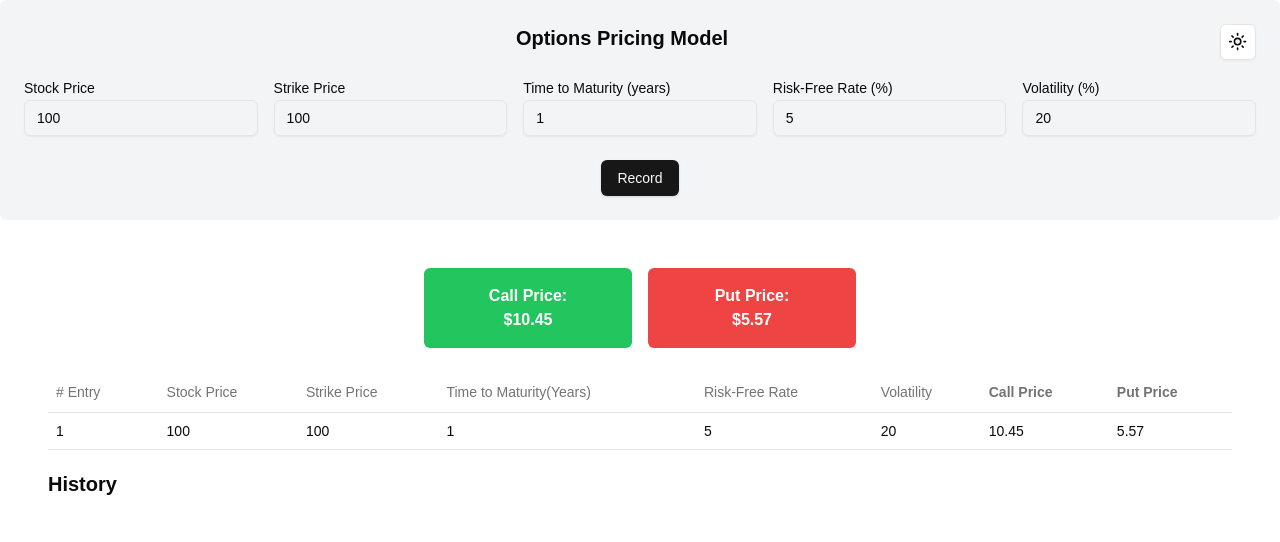
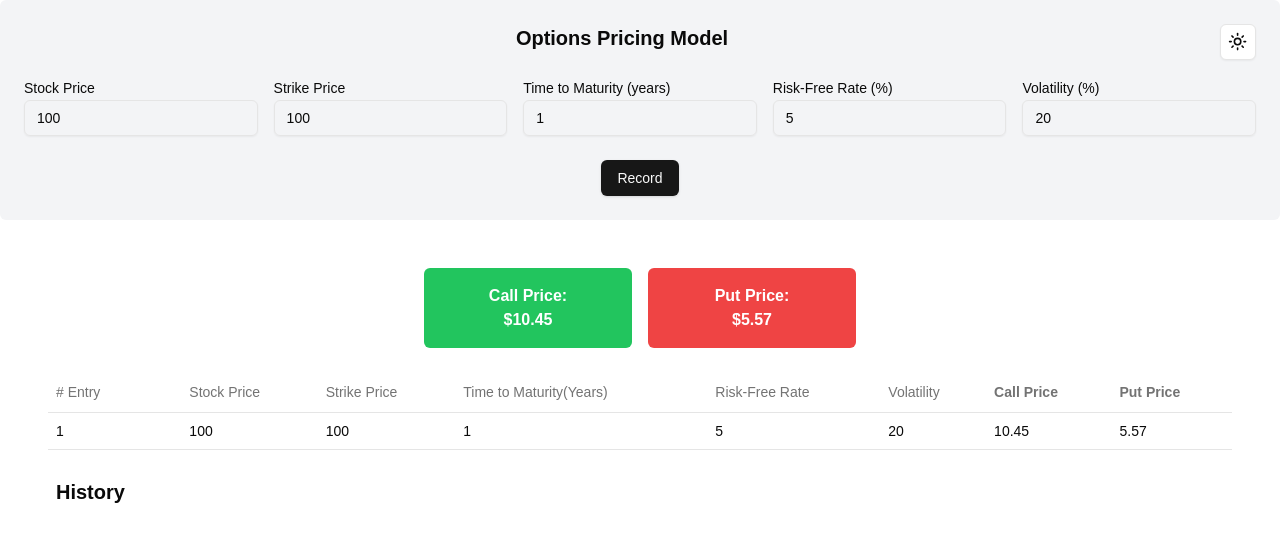
Before and after one commit to samr-gh/options-pricing-model, a Next.js app: page / in a window 1280 px wide. Shown: the top 542 px of the page. Built offline with nearby package versions, Linux system fonts and the light colour scheme.

Commit message:
my double bad

```diff
--- a/src/pages/index.tsx
+++ b/src/pages/index.tsx
@@ -228,10 +228,13 @@ const OptionsPricingModel = () => {
                 <TableCell>{putPrice.toFixed(2)}</TableCell>
                 </TableRow>
               <TableRow>
+                <TableCell>
               <br></br>
-              <div className="text-xl font-bold flex" style={{alignItems: 'center', flexGrow: '1'}}>History</div>
+              <span className="text-xl font-bold flex" style={{alignItems: 'center', flexGrow: '1'}}>History</span>
               <br></br>
+                </TableCell>
               </TableRow>
+
               {
                 inputValues.map((row, _) => (
                   <TableRow>
```
